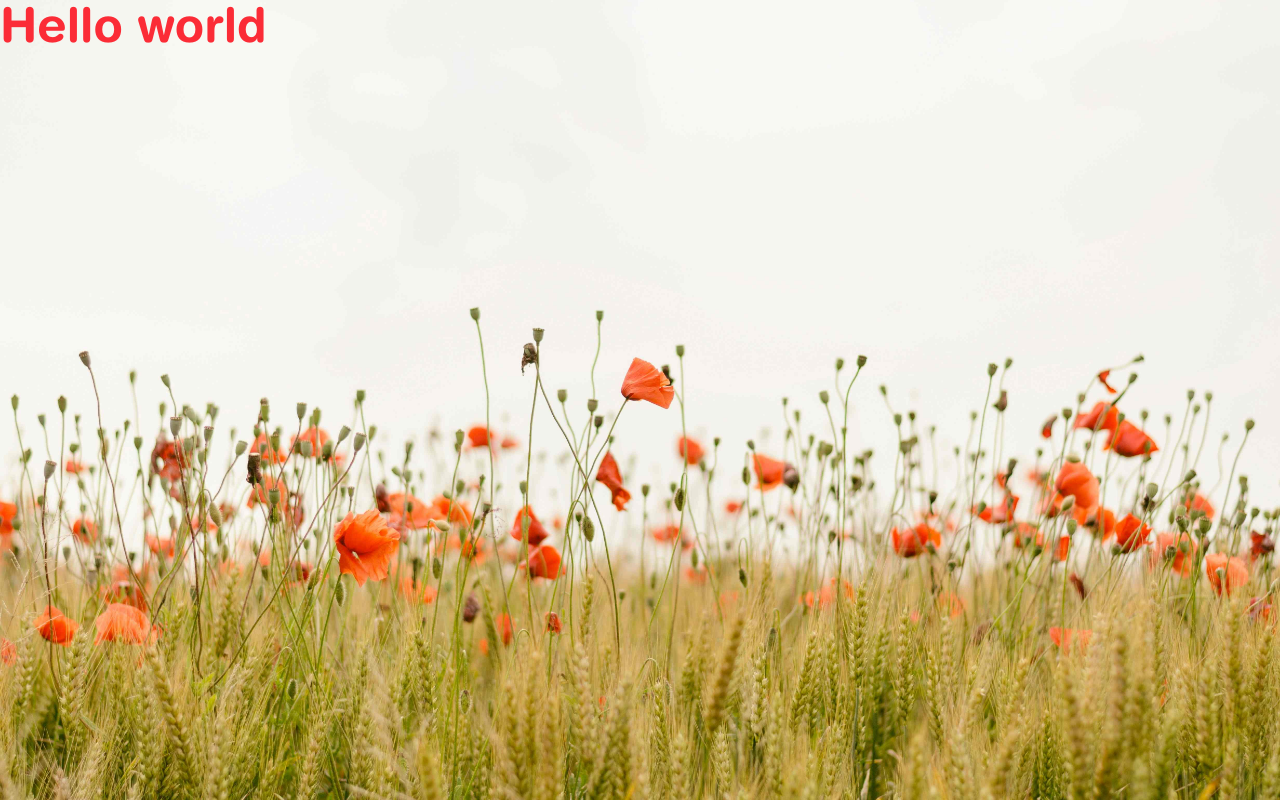
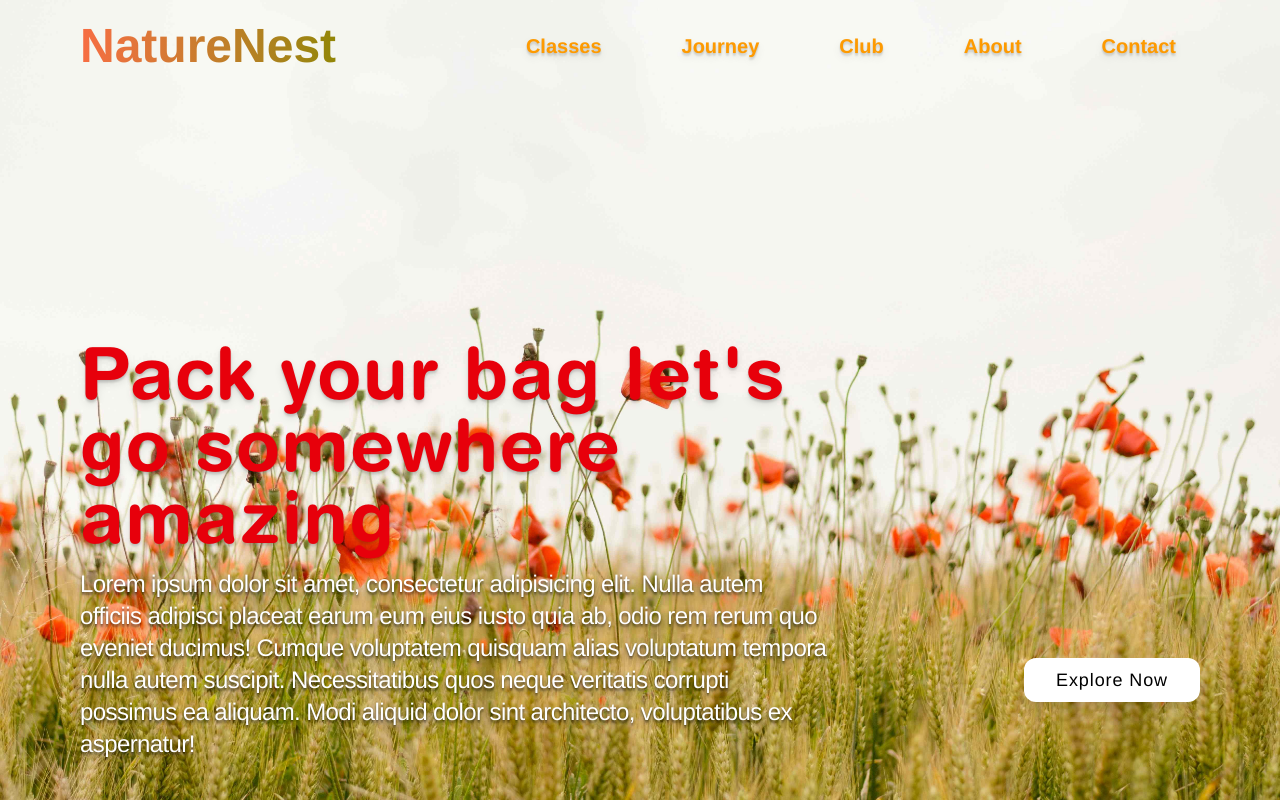
Before and after one commit to vikassax1610/NatureNest, a React (Vite) app: page / in a window 1280 px wide. Built offline with nearby package versions, Linux system fonts and the light colour scheme.

Commit message:
just finish hero section

```diff
--- a/src/App.jsx
+++ b/src/App.jsx
@@ -4,7 +4,7 @@ import Home from "./pages/Home";
 function App() {
   return (
     <>
-      <div className="h-screen">
+      <div className="h-screen w-[100vw]  ">
         <Home />
       </div>
     </>
--- a/src/pages/Home.jsx
+++ b/src/pages/Home.jsx
@@ -3,11 +3,50 @@ import React from "react";
 function Home() {
   return (
     <>
-      <div className="bg-[url(/hero/hero.jpg)] bg-cover bg-bottom h-full text-white">
+      <div className="w-full overflow-x-hidden bg-[url(/hero/hero.jpg)] bg-cover bg-bottom h-full pt-4  font-helvetica text-white">
+        <div className=" flex items-center justify-between px-20 ">
+          <h1 className=" bg-gradient-to-r from-[#F76D43] to-[#928606] bg-clip-text text-5xl font-extrabold text-transparent">
+            NatureNest
+          </h1>
+          <ul className="flex gap-12 p-2 text-xl font-semibold text-amber-500">
+            <li className="hover:border px-4 py-2 hover:rounded-xl hover:bg-amber-500/30 transition duration-300 ease-in-out text-shadow-lg ">
+              Classes
+            </li>
+            <li className="hover:border px-4 py-2 hover:rounded-xl hover:bg-amber-500/30 transition duration-300 ease-in-out text-shadow-lg">
+              Journey
+            </li>
+            <li className="hover:border px-4 py-2 hover:rounded-xl hover:bg-amber-500/30 transition duration-300 ease-in-out text-shadow-lg">
+              Club
+            </li>
+            <li className="hover:border px-4 py-2 hover:rounded-xl hover:bg-amber-500/30 transition duration-300 ease-in-out text-shadow-lg">
+              About{" "}
+            </li>
+            <li className="hover:border px-4 py-2 hover:rounded-xl hover:bg-amber-500/30 transition duration-300 ease-in-out text-shadow-lg">
+              Contact
+            </li>
+          </ul>
+        </div>
+        <div className="w-full absolute bottom-[5%] flex items-center justify-between px-20">
+          <div className="w-2/3">
+            <h1 className="text-shadow-lg tracking-wide  text-7xl font-helveticaRoundedBold text-red-600 ">
+              Pack your bag let's go somewhere amazing
+            </h1>
 
-        <h1 className="text-5xl text-red-500 font-helveticaRoundedBold">
-          Hello world
-        </h1>
+            <p className="pt-4 text-shadow-lg/30 text-2xl tracking-tight">
+              Lorem ipsum dolor sit amet, consectetur adipisicing elit. Nulla
+              autem officiis adipisci placeat earum eum eius iusto quia ab, odio
+              rem rerum quo eveniet ducimus! Cumque voluptatem quisquam alias
+              voluptatum tempora nulla autem suscipit. Necessitatibus quos neque
+              veritatis corrupti possimus ea aliquam. Modi aliquid dolor sint
+              architecto, voluptatibus ex aspernatur!
+            </p>
+          </div>
+          <div className="">
+            <button className=" shadow-xl mt-[16.5rem] text-lg bg-white text-black px-8 py-2 rounded-xl tracking-wider hover:bg-black hover:text-white transition duration-300 ease-in-out">
+              Explore Now
+            </button>
+          </div>
+        </div>
       </div>
     </>
   );
```
Also changed, not shown: src/index.css (line endings or trailing spaces).
